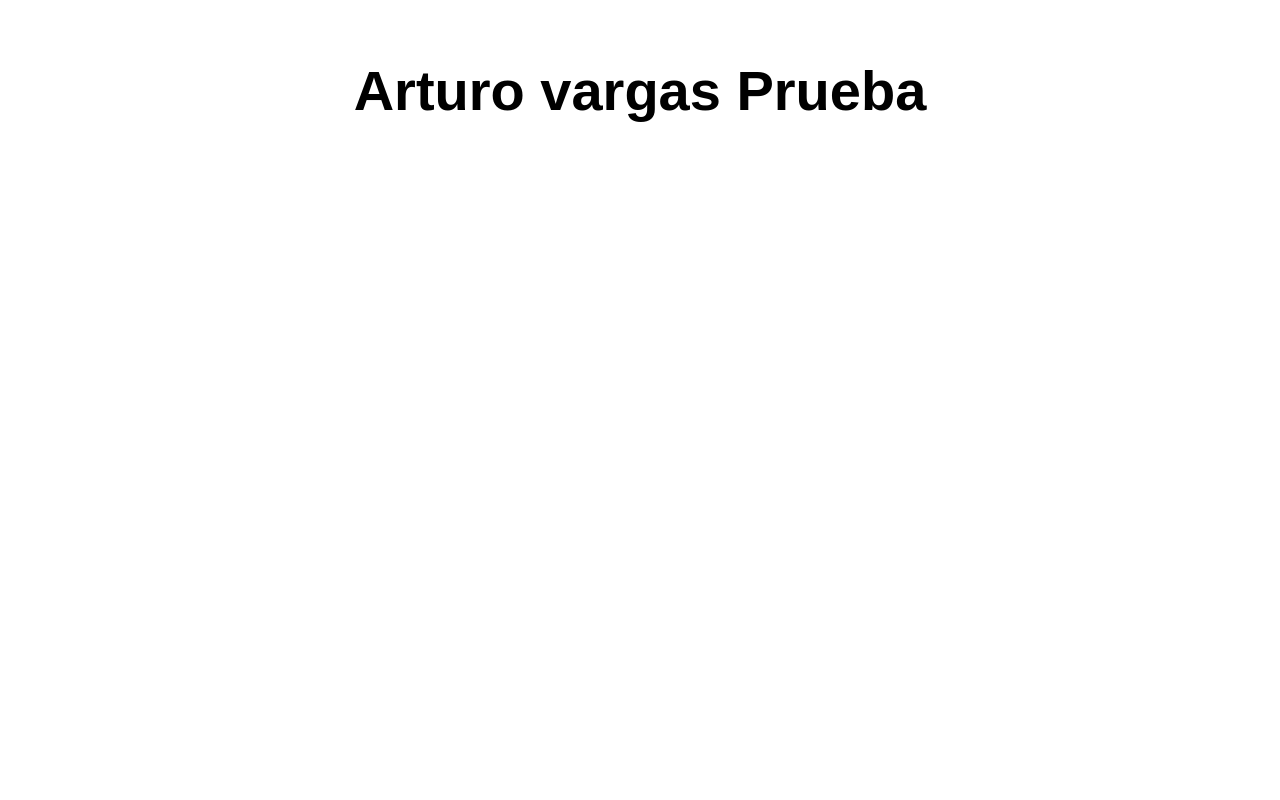
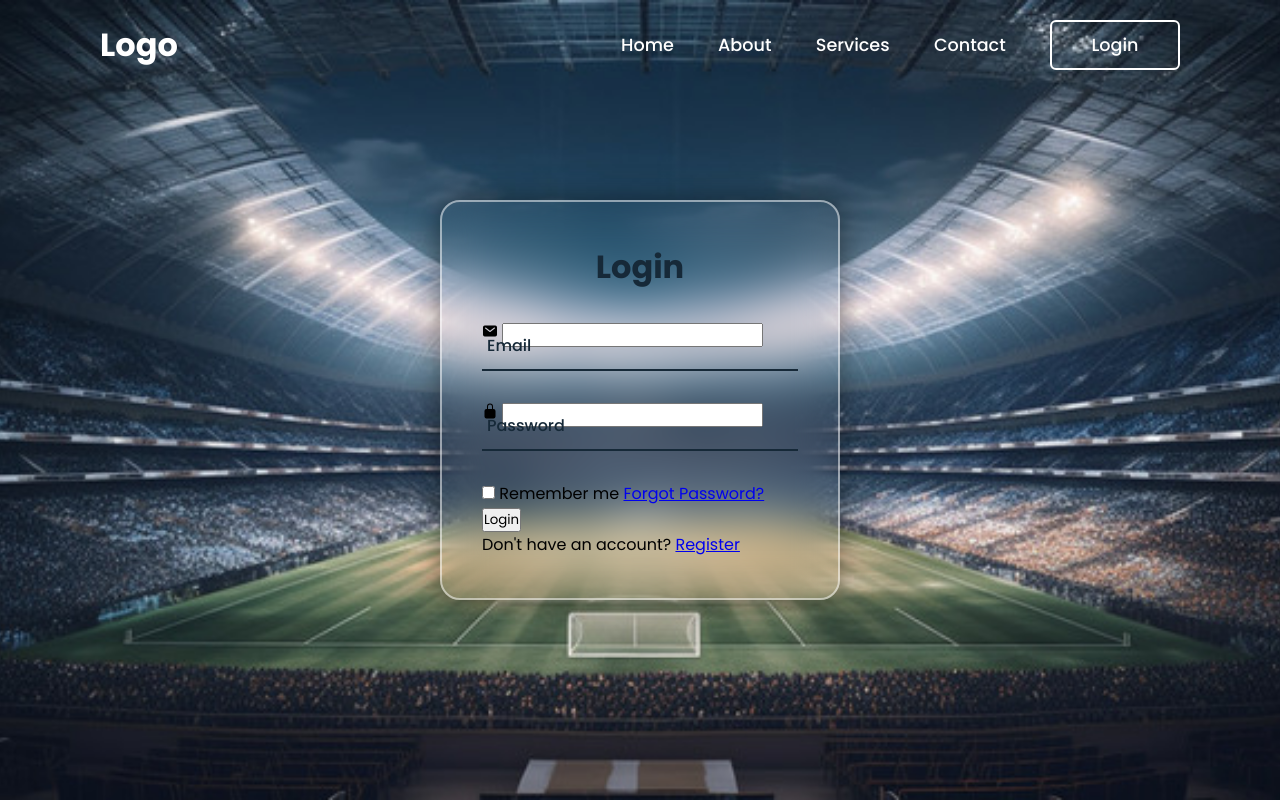
Before and after one commit to AVargas-C/CapstoneProject-SmartNET, a website: page src/index.html in a window 1280 px wide. Drawn offline with nearby package versions, Linux system fonts and the light colour scheme.

Commit message:
Cambios interfaz de Login

```diff
--- a/src/index.html
+++ b/src/index.html
@@ -8,10 +8,54 @@
   <title>RETO ESTADIO AZTECA</title>
 </head>
 
+
 <body>
-  <main>
-    <h1>Arturo vargas Prueba</h1>
-  </main>
+  <header>
+    <h2 class="logo">Logo</h2>
+    <nav class="navigation">
+      <a href="#">Home</a>
+      <a href="#">About</a>
+      <a href="#">Services</a>
+      <a href="#">Contact</a>
+      <button class="btnLogin-popup">Login</button>
+    </nav>
+  </header>
+
+  <div class="wrapper">
+    <div class="form-box login">
+      <h2>Login</h2>
+      <form action="#">
+        <div class="input-box">
+          <span class="icon">
+            <ion-icon name="mail"></ion-icon>
+          </span>
+          <input type="email" required>
+          <label>Email</label>
+        </div>
+        <div class="input-box">
+          <span class="icon">
+            <ion-icon name="lock-closed"></ion-icon>
+          </span>
+          <input type="password" required>
+          <label>Password</label>
+        </div>
+        <div class="remember-forgot">
+          <label><input type="checkbox">
+          Remember me</label>
+          <a href="#"> Forgot Password?</a>
+        </div>
+        <button type="submit" class="btn">Login</button>
+        <div class="login-register">
+          <p>Don't have an account?
+            <a href="#" class="register-link">Register</a></p>
+        </div>
+      </form>
+    </div>
+  </div>
+
+  <script src="script.js"></script>
+  <script type="module" src="https://unpkg.com/ionicons@7.1.0/dist/ionicons/ionicons.esm.js"></script>
+  <script nomodule src="https://unpkg.com/ionicons@7.1.0/dist/ionicons/ionicons.js"></script>
 </body>
 
 </html>
--- a/src/styles.css
+++ b/src/styles.css
@@ -1,21 +1,128 @@
+@import url('https://fonts.googleapis.com/css2?family=Poppins:ital,wght@0,100;0,200;0,300;0,400;0,500;0,600;0,700;0,800;0,900;1,100;1,200;1,300;1,400;1,500;1,600;1,700;1,800;1,900&display=swap');
+
 * {
-  font-family: Arial, Helvetica, sans-serif;
+  margin: 0;
+  padding: 0;
+  box-sizing: border-box;
+  font-family: 'Poppins', sans-serif;
 }
 
-html, body {
-  margin: 0;
-  border: 0;
-  padding: 0;
-  background-color: #fff;
+body {
+  display: flex;
+  justify-content: center;
+  align-items: center;
+  min-height: 100vh;
+  background : url('images/estadio_2.jpg') no-repeat;
+  background-size: cover;
+  background-position: center;
 }
 
-main {
-  margin: auto;
-  width: 50%;
-  padding: 20px;
+header {
+  position: fixed;
+  top: 0;
+  left: 0;
+  width: 100%;
+  padding: 20px 100px;
+  display: flex;
+  justify-content: space-between;
+  align-items: center;
+  z-index: 99;
 }
 
-main > h1 {
+.logo {
+  font-size: 2em;
+  color: #fff;
+  user-select: none;
+}
+
+.navigation a {
+  position: relative;
+  font-size: 1.1em;
+  color: #fff;
+  text-decoration: none;
+  font-weight: 500;
+  margin-left: 40px;
+}
+
+.navigation a::after {
+  content: '';
+  position: absolute;
+  left: 0;
+  bottom: -6px;
+  width: 100%;
+  height: 3px;
+  background: #fff;
+  border-radius: 5px;
+  transform-origin: right;
+  transform: scaleX(0);
+  transition: transform .5s;
+}
+
+.navigation a:hover::after {
+  transform-origin: left;
+  transform: scaleX(1);
+}
+
+.navigation .btnLogin-popup {
+  width: 130px;
+  height: 50px;
+  background-color: transparent;
+  border: 2px solid #fff;
+  outline: none;
+  border-radius: 6px;
+  cursor: pointer;
+  font-size: 1.1em;
+  color: #fff;
+  font-weight: 500;
+  margin-left: 40px;
+}
+
+.navigation .btnLogin-popup:hover {
+  background: #fff;
+  color: #162938;
+}
+
+.wrapper {
+  position: relative;
+  width: 400px;
+  height: 400px;
+  background-color: transparent;
+  border: 2px solid rgba(255, 255, 255, .5);
+  border-radius: 20px;
+  backdrop-filter: blur(20px);
+  box-shadow: 0 0 30px rgba(0,0,0, .5);
+  display: flex;
+  justify-content: center;
+  align-items: center;
+}
+
+.wrapper .form-box {
+  width: 100%;
+  padding: 40px;
+}
+
+.form-box h2 {
+  font-size: 2em;
+  color: #162938;
   text-align: center;
-  font-size: 3.5em;
 }
+
+.input-box {
+  position: relative;
+  width: 100%;
+  height: 50px;
+  border-bottom: 2px solid #162938;
+  margin: 30px 0;
+}
+
+.input-box label {
+  position: absolute;
+  top: 50%;
+  left: 5px;
+  transform: translateY(-50%);
+  font-size: 1em;
+  color: #162938;
+  font-weight: 500;
+  pointer-events: none;
+
+}
```
Also changed, not shown: src/images/ELAZTECA.jpg (added), src/images/estadio_2.jpg (added), 1 other file.
